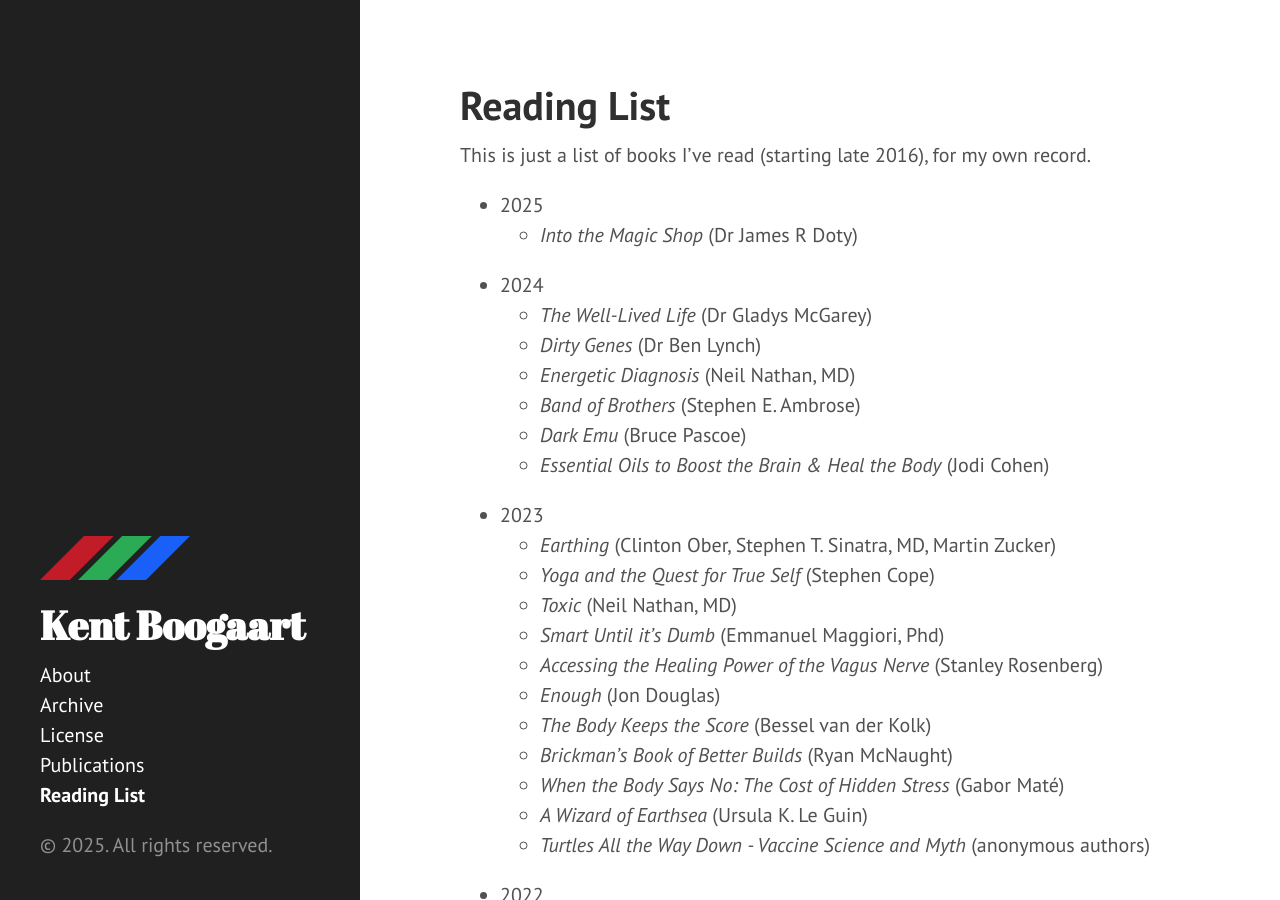
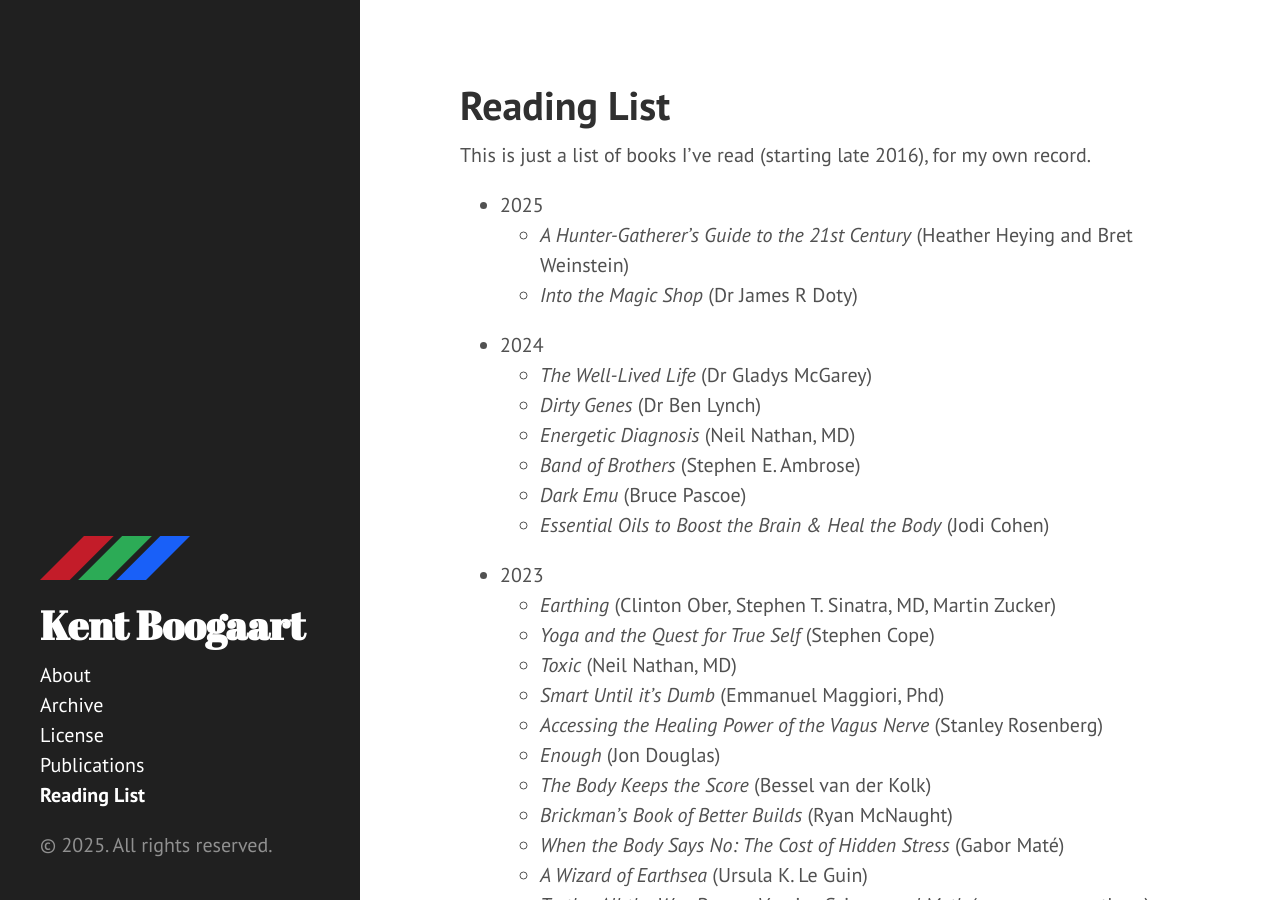
Before and after one commit to kentcb/kentcb.github.io, a Jekyll site: the page built from reading-list.md, in a window 1280 px wide and 900 px high. Built offline with Jekyll 4.4.1, drawn with Linux system fonts in a browser that asks for light colours; nearby versions of some CDN libraries.

Commit message:
Add AHGG

```diff
--- a/reading-list.md
+++ b/reading-list.md
@@ -6,6 +6,7 @@ sidebar: true
 This is just a list of books I've read (starting late 2016), for my own record.
 
 * 2025
+	* _A Hunter-Gatherer's Guide to the 21st Century_ (Heather Heying and Bret Weinstein)
     * _Into the Magic Shop_ (Dr James R Doty)
 * 2024
     * _The Well-Lived Life_ (Dr Gladys McGarey)
```
